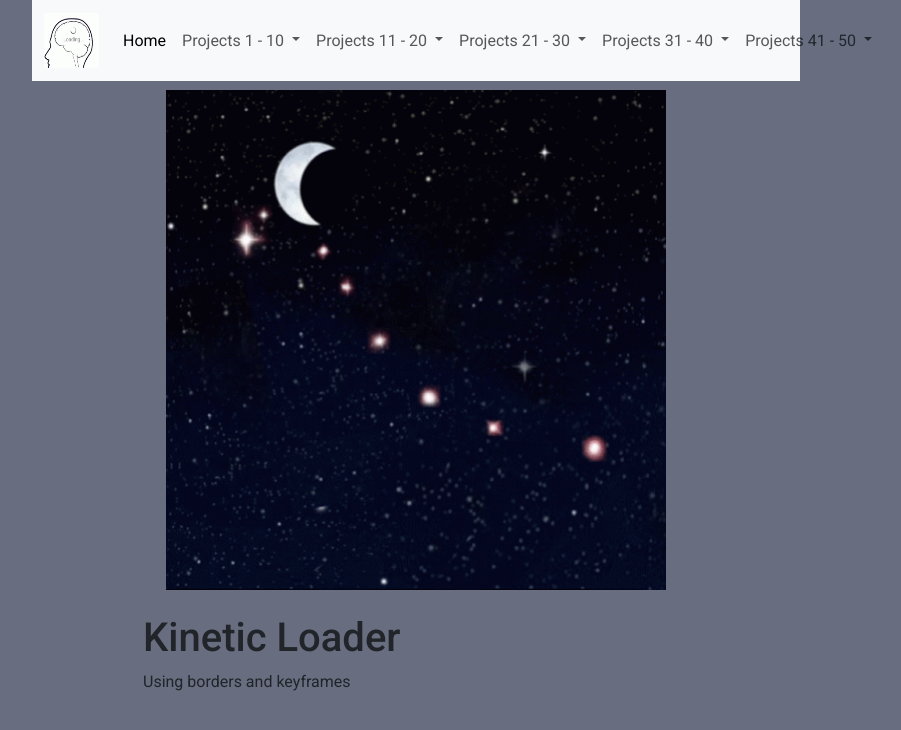
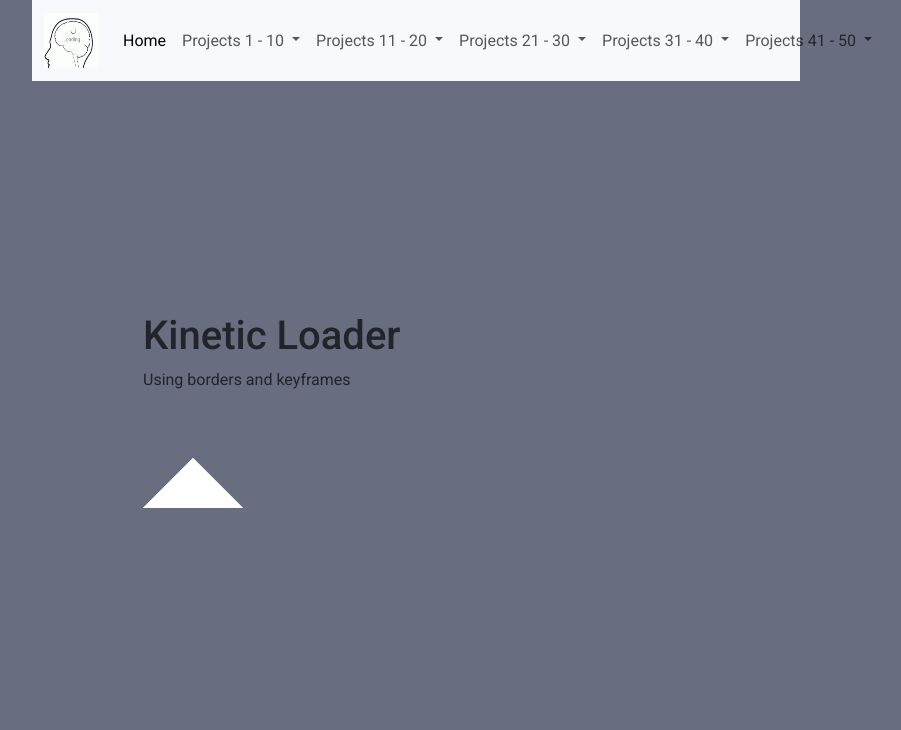
Before and after one commit to ANDREWAHN-UK/50Projects-in-PHP, a PHP site: page /Project23/project23.php in a window 1280 px wide. Shown: the top 730 px of the page, without its empty margins (224-1125 px from the left). Run offline with PHP 8.4, Linux system fonts and the light colour scheme.

Commit message:
update files for project 23

```diff
--- a/Project23/project23.css
+++ b/Project23/project23.css
@@ -1,17 +1,36 @@
 @import url('https://fonts.googleapis.com/css2?family=Roboto:ital,wght@0,100;0,300;0,400;0,500;0,700;0,900;1,100;1,300;1,400;1,500;1,700;1,900&display=swap');
 
 
-*{
-box-sizing: border-box;}
+* {
+    box-sizing: border-box;
+}
 
 body {
     background-color: #686d80;
     font-family: 'Roboto', sans-serif;
     margin: 0;
     display: flex;
-    flex-direction: column;
     align-items: center;
     justify-content: center;
     height: 100vh;
     overflow: hidden;
 }
+
+
+.kinetic {
+    position: relative;
+    height: 80px;
+    width: 80px;
+}
+
+.kinetic::after,
+.kinetic::before {
+    content: '';
+    position: absolute;
+    top: 0;
+    left: 0;
+    height: 0;
+    width: 0;
+    border: 50px solid transparent;
+    border-bottom-color: white;
+}
--- a/Project23/project23.js
+++ b/Project23/project23.js
@@ -1,3 +1,3 @@
 // Use the belwo to test the js file has loaded
 
-window.onload=function () {alert('doc loaded')}
+// window.onload=function () {alert('doc loaded')}
--- a/Project23/project23.php
+++ b/Project23/project23.php
@@ -23,10 +23,14 @@
     <div class="container mt-5 mb-5 container-1">
         <div class="row gy-5">
             <div class="col-lg-6 mx-auto  ">
-                <img class="d-block mx-auto mb-4" src="/baseMedia/ladyOnRocket.gif" alt="" width="500" height="500">
+
 
                 <h1>Kinetic Loader</h1>
                 <p>Using borders and keyframes</p>
+
+                <div class="kinetic">
+
+                </div>
 
             </div>
         </div>
```
